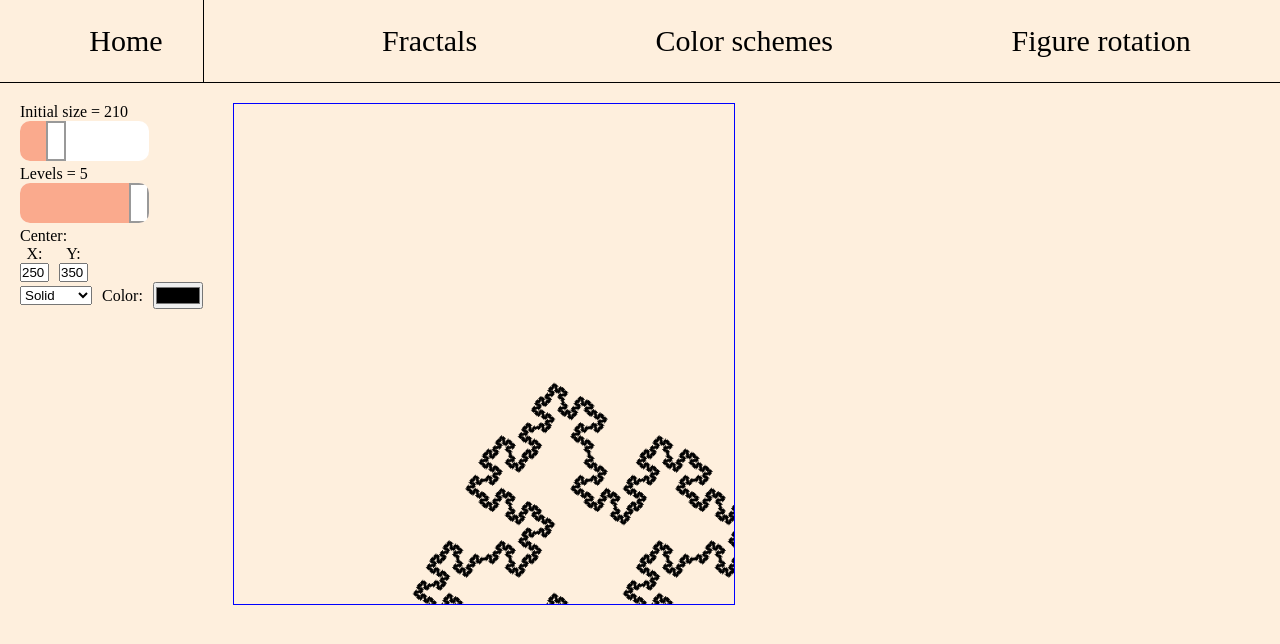
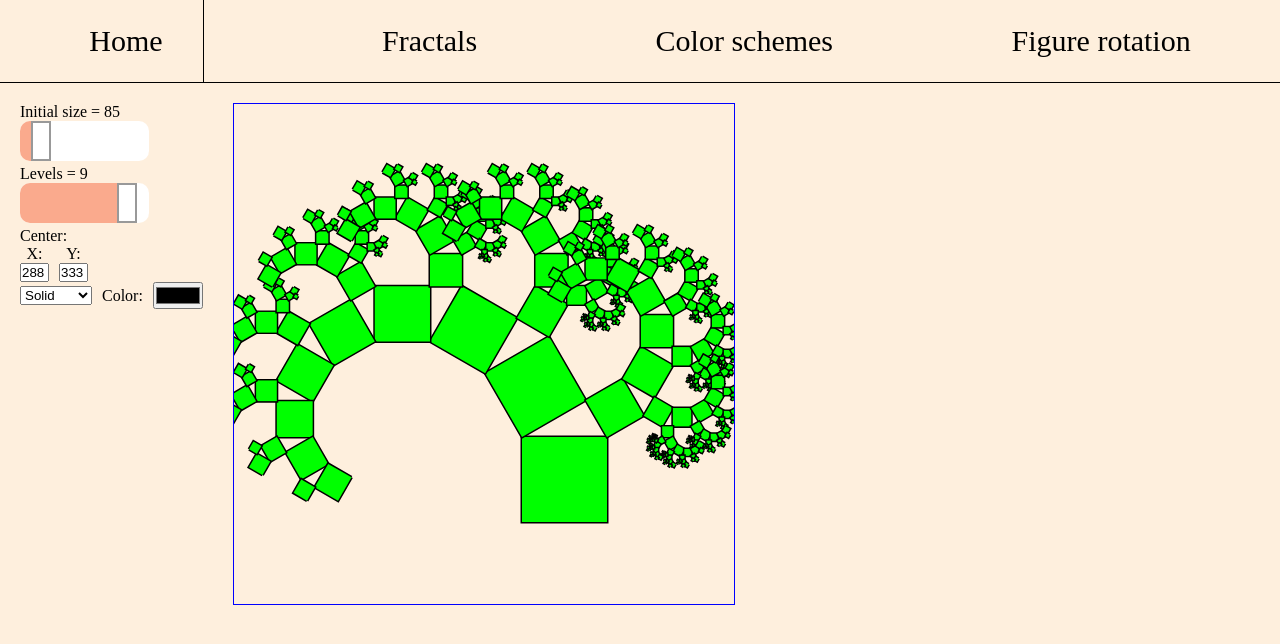
Before and after one commit to moskalenco-a/react-fractal, a React (Create React App) app: page / in a window 1280 px wide. Shown: the top 644 px of the page. Built offline with nearby package versions, Linux system fonts and the light colour scheme.

Commit message:
Add components with default parameters for fractals

```diff
--- a/src/index.js
+++ b/src/index.js
@@ -10,17 +10,31 @@ import './index.css';
 
 const MinkowskyIsland = (props) => {
   return (
-    <Fractal drawFunc={drawMinkowskiFractal} minSize={150} maxSize={400} minLevels={1} maxLevels={5} defaultSize={210}
-                        defaultLevels={5}/>
+    <Fractal drawFunc={drawMinkowskiFractal}
+             minSize={150} maxSize={400}
+             minLevels={1} maxLevels={5}
+             defaultSize={210} defaultLevels={3}
+             defaultX={150} defaultY={150} />
+  );
+};
+
+const PythagorasTree = (props) => {
+  return (
+    <Fractal drawFunc={drawPythagorasTree}
+             minSize={50} maxSize={400}
+             minLevels={1} maxLevels={10}
+             defaultSize={85} defaultLevels={9}
+             defaultX={288} defaultY={333} />
   );
 };
 
 const root = ReactDOM.createRoot(document.getElementById('root'));
+// <Route path="/" element={<MinkowskyIsland />} />
 root.render(
   <React.StrictMode>
     <BrowserRouter>
       <Routes>
-        <Route path="/" element={<MinkowskyIsland />} />
+        <Route path="/" element={<PythagorasTree />} />
       </Routes>
     </BrowserRouter>
   </React.StrictMode>
```
